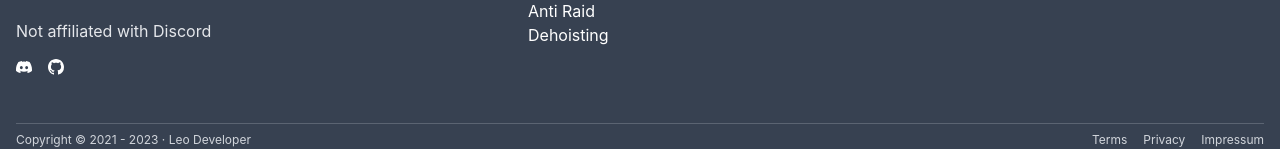
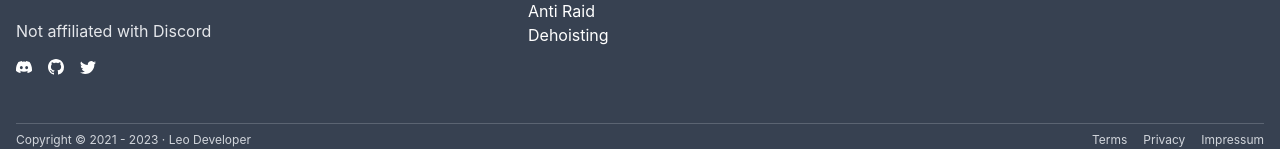
Before and after one commit to cleaner-bot/website, a Next.js app: page / in a window 1280 px wide. Shown: the part 2245-2394 px from the top of the page. Built offline with nearby package versions, Linux system fonts and the light colour scheme.

Commit message:
add twitter

```diff
--- a/components/footer.jsx
+++ b/components/footer.jsx
@@ -2,7 +2,7 @@ import clsx from "clsx";
 import Link from "next/link";
 import Image from "next/image";
 import { ExternalLink } from "./buttons";
-import { Discord, Envelope, EnvelopeFill, Github } from "react-bootstrap-icons";
+import { Discord, Envelope, EnvelopeFill, Github, Twitter } from "react-bootstrap-icons";
 
 const footer = [
     {
@@ -77,6 +77,7 @@ const legal = [
 const social = [
     { icon: Discord, href: "/discord" },
     { icon: Github, href: "https://github.com/cleaner-bot" },
+    { icon: Twitter, href: "https://twitter.com/leodeveloper2" },
 ];
 
 export default function Footer() {
```
